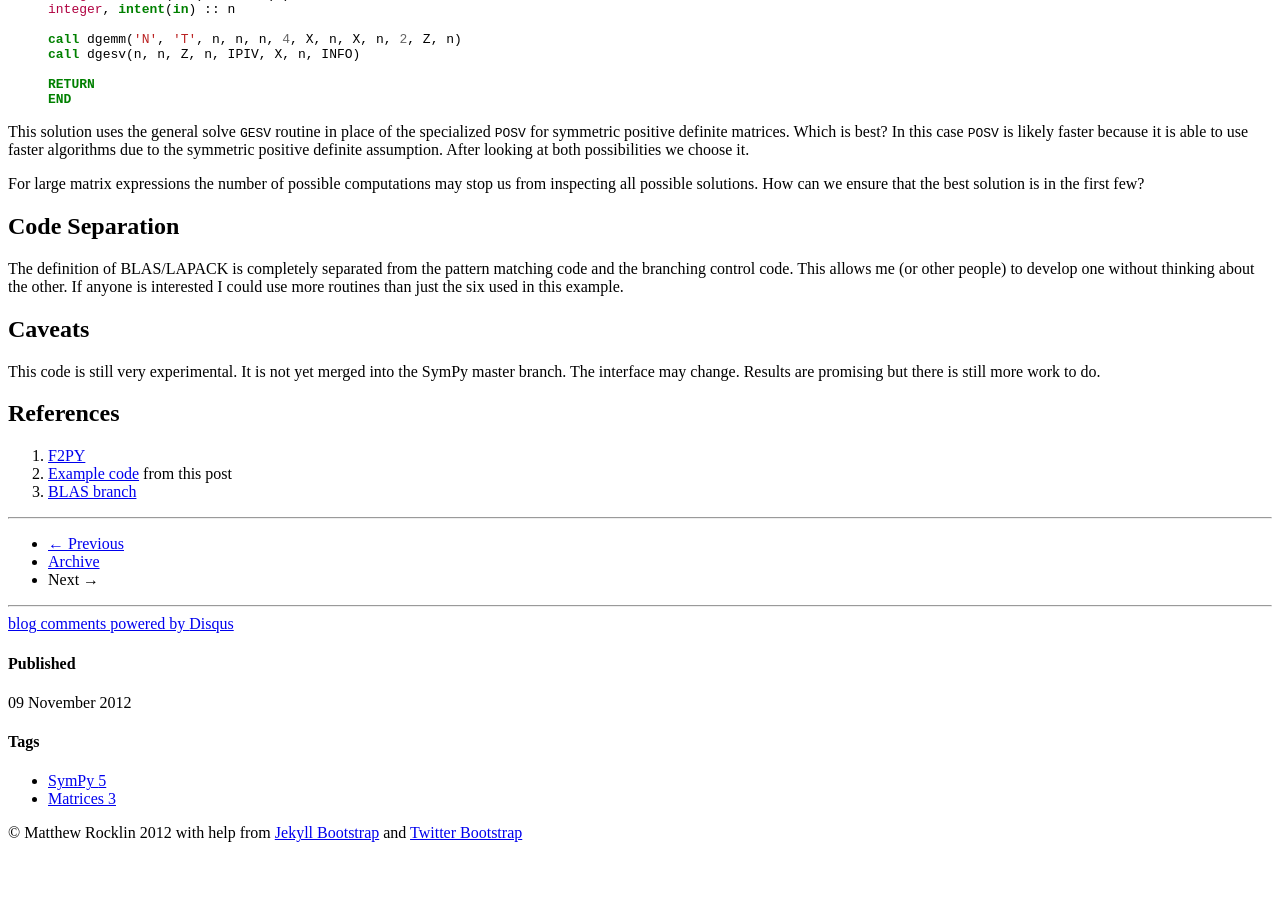
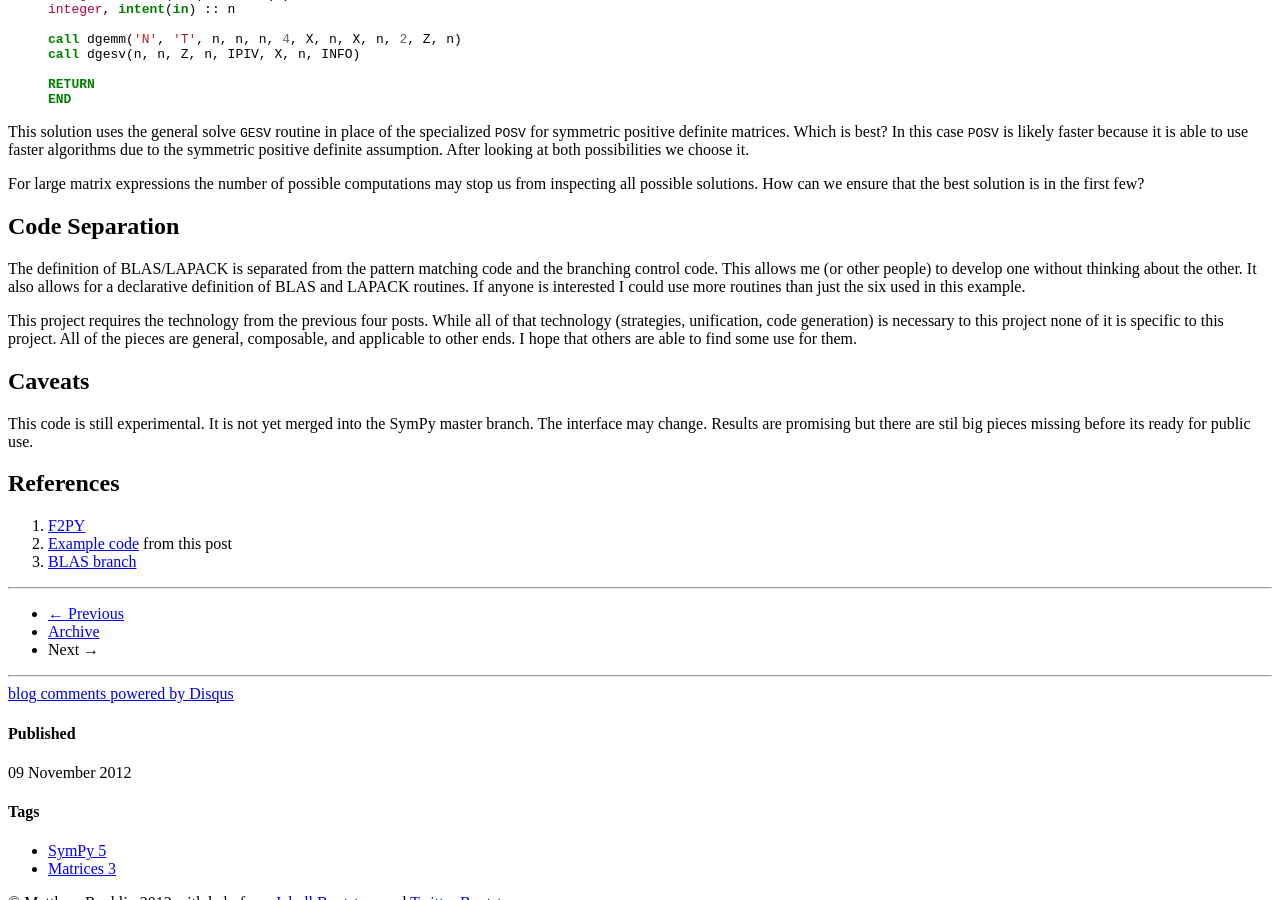
Before and after one commit to besyskymnbk/blog, a Jekyll site: the page built from _posts/work/2012-11-09-GeneratingBLAS-PreliminaryResults.md, in a window 1280 px wide and 900 px high, scrolled down 1703 px. Built offline with Jekyll 4.4.1, drawn with Linux system fonts in a browser that asks for light colours; formulas are drawn with MathJax 3; comment, search, counter and statistics services are not loaded; before the commit the page ends 2561 px from its top, so only the background shows below that.

Commit message:
note on separation

```diff
--- a/_posts/work/2012-11-09-GeneratingBLAS-PreliminaryResults.md
+++ b/_posts/work/2012-11-09-GeneratingBLAS-PreliminaryResults.md
@@ -133,12 +133,14 @@ For large matrix expressions the number of possible computations may stop us fro
 Code Separation
 ---------------
 
-The definition of BLAS/LAPACK is completely separated from the pattern matching code and the branching control code. This allows me (or other people) to develop one without thinking about the other. If anyone is interested I could use more routines than just the six used in this example.
+The definition of BLAS/LAPACK is separated from the pattern matching code and the branching control code. This allows me (or other people) to develop one without thinking about the other. It also allows for a declarative definition of BLAS and LAPACK routines. If anyone is interested I could use more routines than just the six used in this example.
+
+This project requires the technology from the previous four posts. While all of that technology (strategies, unification, code generation) is necessary to this project none of it is specific to this project. All of the pieces are general, composable, and applicable to other ends. I hope that others are able to find some use for them.
 
 Caveats
 -------
 
-This code is still very experimental. It is not yet merged into the SymPy master branch. The interface may change. Results are promising but there is still more work to do.
+This code is still experimental. It is not yet merged into the SymPy master branch. The interface may change. Results are promising but there are stil big pieces missing before its ready for public use.
 
 References
 ----------
```
